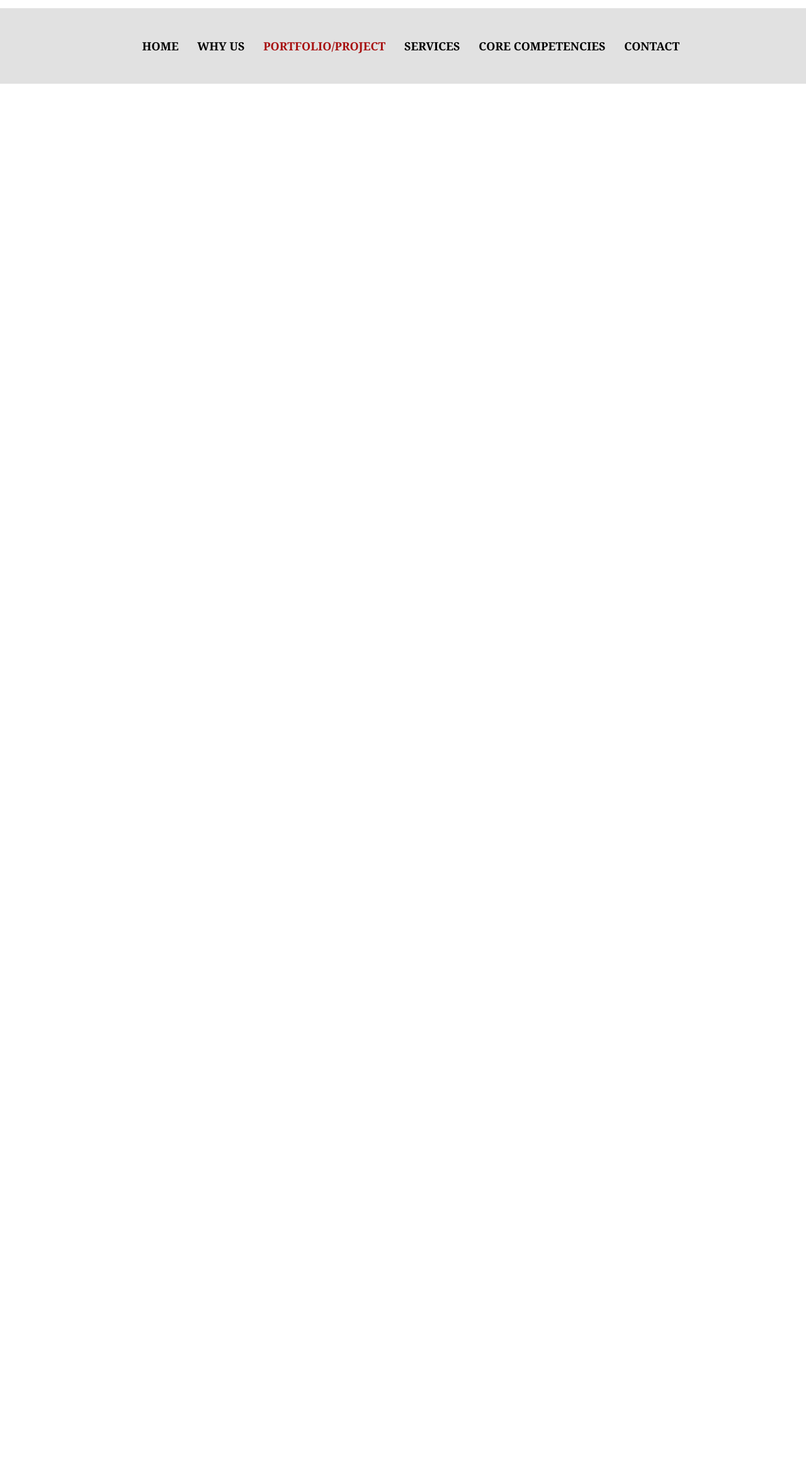
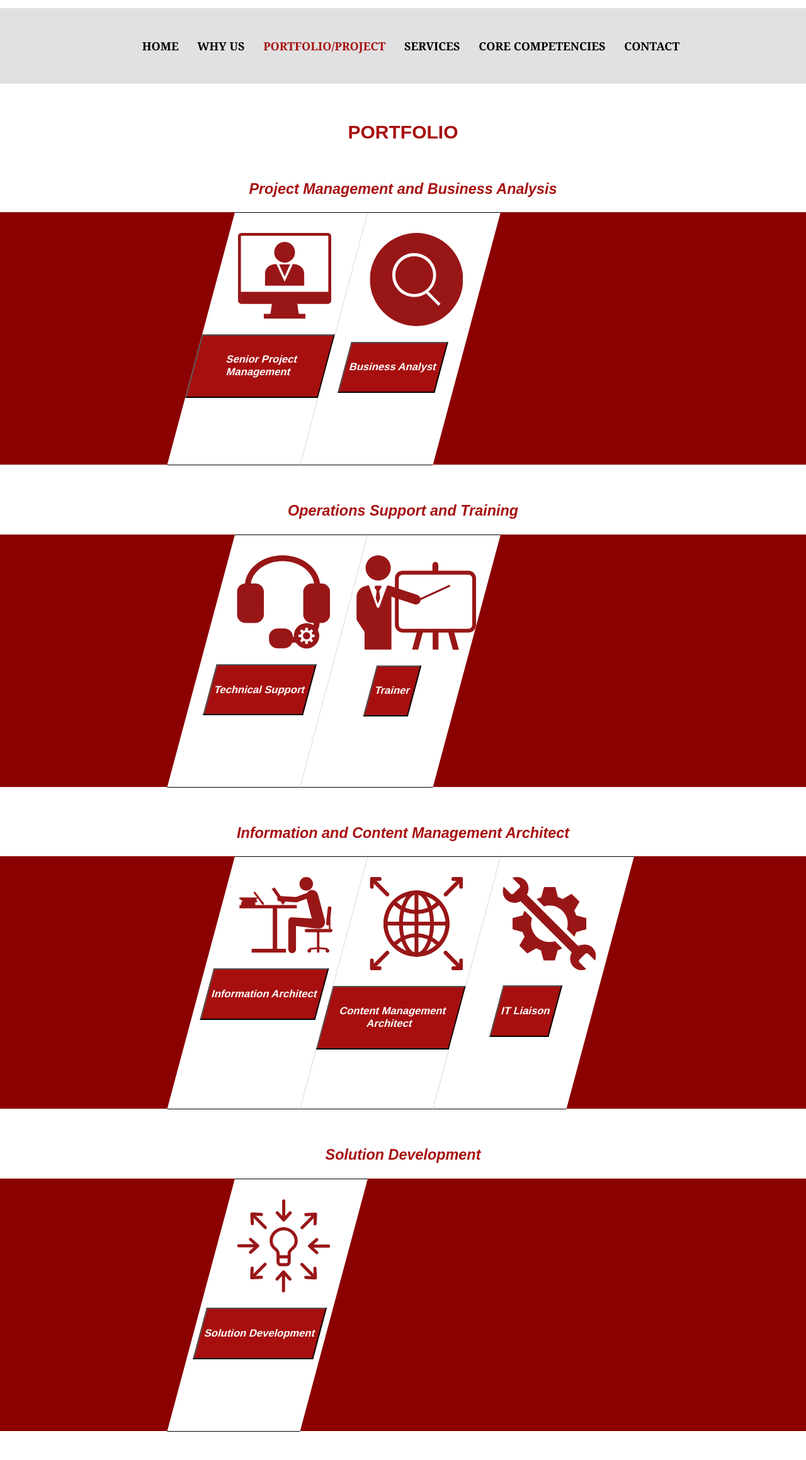
Before and after one commit to gab56/ajournet, a PHP site: page /portfolio.html in a window 1280 px wide. Shown: the part 232-2551 px from the top of the page at 63% size. Before the commit the page ends 365 px from the top, so only its background shows below. Run offline with PHP 8.4, Linux system fonts and the light colour scheme; grey boxes are pictures that could not be loaded.

Commit message:
merge with portfolio changes

```diff
--- a/portfolio.html
+++ b/portfolio.html
@@ -25,6 +25,94 @@
     <main>
         <section id="portfolio">
 
+            <div class="container">
+                <h1>PORTFOLIO</h1>
+            </div>
+            <div class="container">
+                <h3 class="title-page"><i>Project Management and Business Analysis</i></h3>
+                <div class="row" style="background-color:darkred">
+                    <div class="btns-row">
+                        <div class="column" style="background-color: white">
+                            <img src="images/others/noun_User PC_328010.svg">
+                            <button class="btn btn-primary mb1 bg-red">
+                                <h5>Senior Project Management </h5>
+                            </button>
+                        </div>
+                        <div class="column" style="background-color: white">
+                            <img src="images/others/noun_Magnifying Glass_362905.svg">
+                            <button class="btn btn-primary mb1 bg-red">
+                                <h5>Business Analyst</h5>
+                            </button>
+                        </div>
+                    </div>
+                </div>
+            </div>
+
+            <div class="container">
+                <h3 class="title-page"><i>Operations Support and Training</i></h3>
+                <div class="row" style="background-color:darkred">
+                    <div class="btns-row">
+                        <div class="column" style="background-color: white">
+                            <img src="images/others/Group 10.svg">
+                            <button class="btn btn-primary mb1 bg-red">
+                                <h5>Technical Support
+                                </h5>
+                            </button>
+                        </div>
+
+                        <div class="column" style="background-color: white">
+                            <img src="images/others/noun_training_1064024.svg" style="width: 90%">
+                            <button class="btn btn-primary mb1 bg-red">
+                                <h5> Trainer
+                                </h5>
+                            </button>
+                        </div>
+                    </div>
+                </div>
+            </div>
+
+            <div class="container">
+                <h3 class="title-page"><i>Information and Content Management Architect</i></h3>
+                <div class="row" style="background-color:darkred">
+                    <div class="btns-row">
+                        <div class="column" style="background-color: white">
+                            <img src="images/others/noun_Architect_7287.svg">
+                            <button class="btn btn-primary mb1 bg-red">
+                                <h5>Information Architect</h5>
+                            </button>
+                        </div>
+                        <div class="column" style="background-color: white">
+                            <img src="images/others/noun_content_1115601 (1).svg">
+                            <button class="btn btn-primary mb1 bg-red">
+                                <h5>Content Management Architect
+                                </h5>
+                            </button>
+                        </div>
+                        <div class="column" style="background-color: white">
+                            <img src="images/others/noun_tech support_1933887.svg">
+                            <button class="btn btn-primary mb1 bg-red">
+                                <h5>IT Liaison
+                                </h5>
+                            </button>
+                        </div>
+                    </div>
+                </div>
+            </div>
+
+            <div class="container">
+                <h3 class="title-page"><i>Solution Development</i></h3>
+                <div class="row" style="background-color:darkred">
+                    <div class="btns-row">
+                        <div class="column" style="background-color: white">
+                            <img src="images/others/noun_solution_1985543.svg" class="">
+                            <button class="btn btn-primary mb1 bg-red">
+                                <h5>Solution Development</h5>
+                            </button>
+                        </div>
+                    </div>
+                </div>
+            </div>
+            <br/><br/>
         </section>
     </main>
 </body>
--- a/style.css
+++ b/style.css
@@ -221,6 +221,42 @@ textarea {
     overflow: initial;
 }
 
+#portfolio .row {
+    width: 100%;
+}
+
+#portfolio img {
+    transform: skewX(15deg);
+    margin-top: 15%;
+    margin-bottom: 25px;
+    width: 70%;
+    vertical-align: middle;
+}
+
+#portfolio .btns-row {
+    width: 50%;
+    display: inline-table;
+    transform: skewX(-15deg);
+}
+
+#portfolio .column {
+    vertical-align: middle;
+    width: 33%;
+    margin-bottom: -6px;
+    border-top: solid 1px black;
+    border-bottom: solid 1px black;
+}
+
+#portfolio .btn {
+    background: #a70f0f;
+    color: white;
+    font-size: 20px;
+}
+
+#portfolio h3 {
+    color: #a70f0f;
+}
+
 footer {
     text-align: center;
     padding: 50px;
```
Also changed, not shown: why.html (+4 -5 lines).
